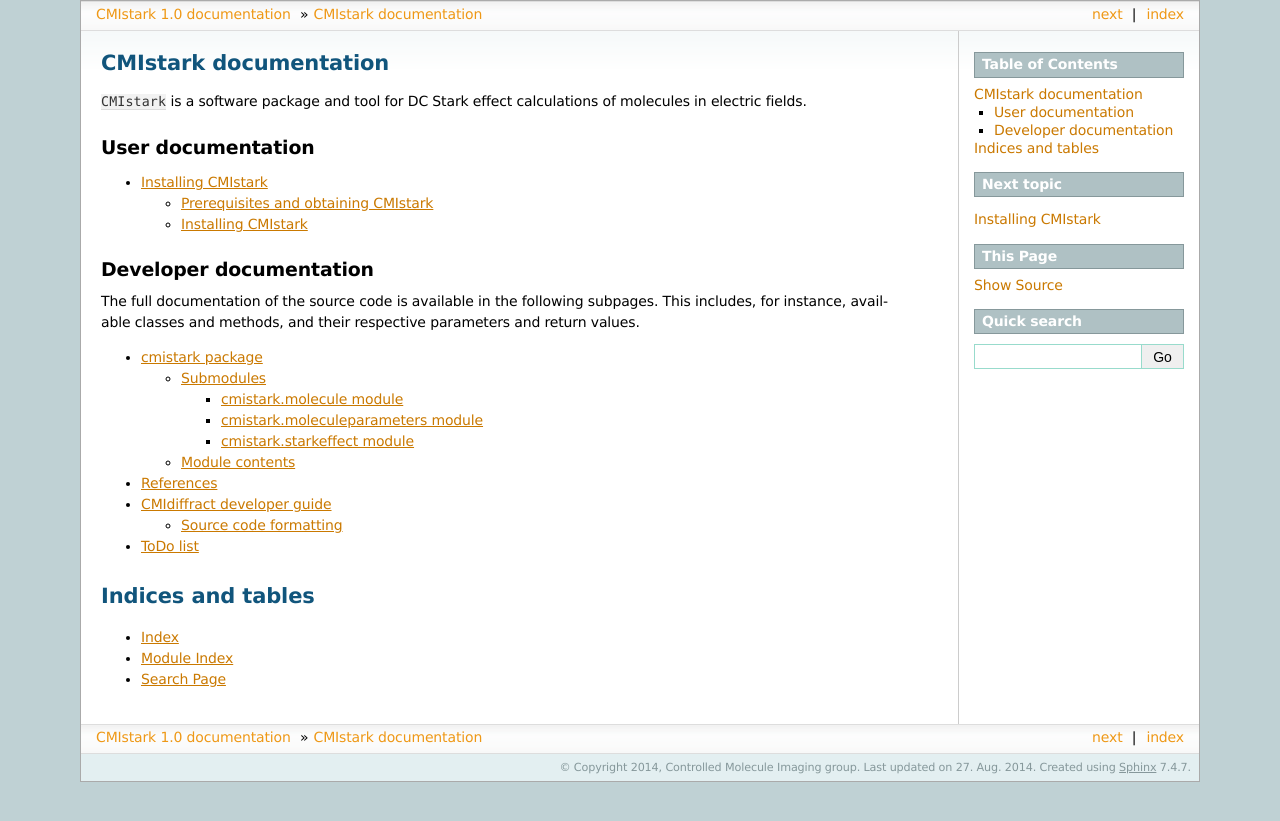
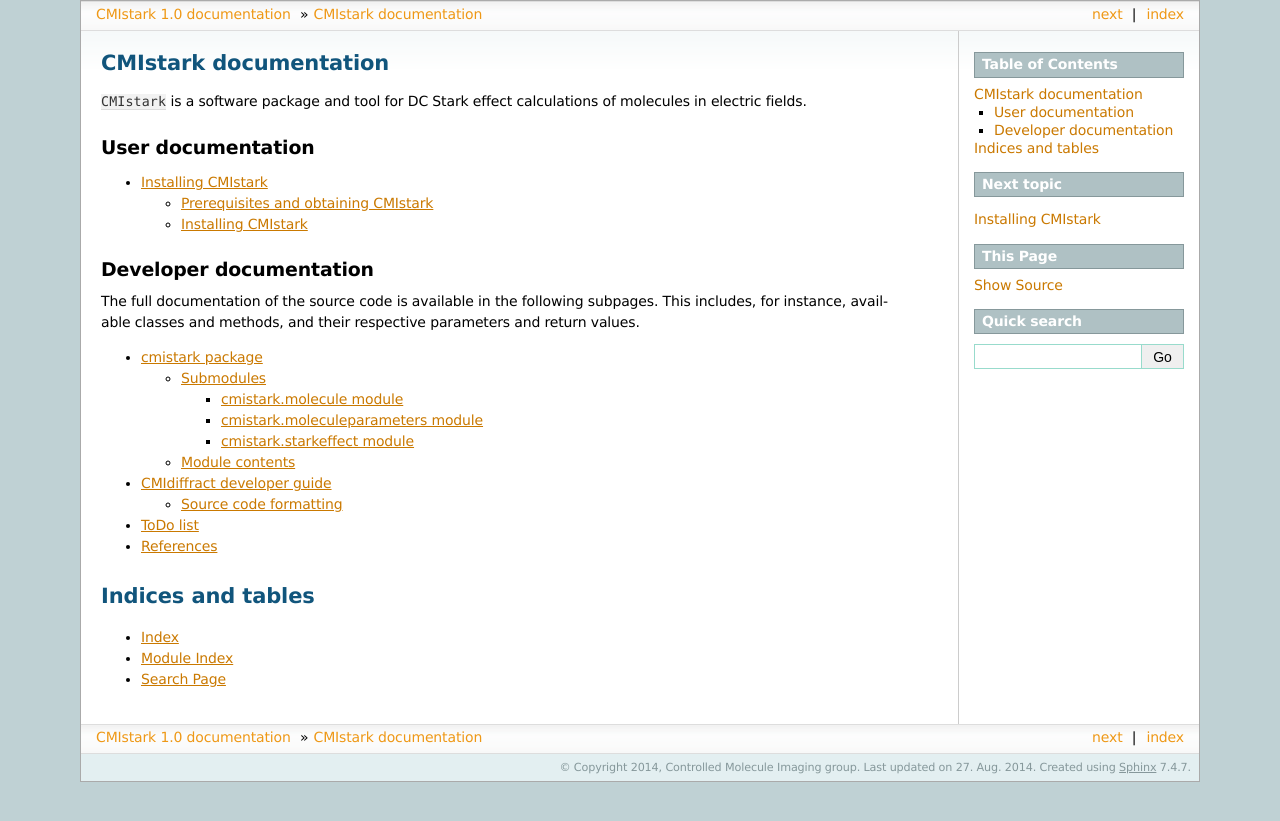
Before and after one commit to CFEL-CMI/cmistark, a Sphinx documentation site: the page built from doc/index.rst, in a window 1280 px wide. Shown: the top 821 px of the page. Built offline with Sphinx 7.4.7, drawn with Linux system fonts in a browser that asks for light colours.

Commit message:
change order

```diff
--- a/doc/index.rst
+++ b/doc/index.rst
@@ -25,9 +25,9 @@
    :maxdepth: 4
 
    cmistark
-   references
    developer-guide
    todolist
+   references
 
 
 Indices and tables
```
